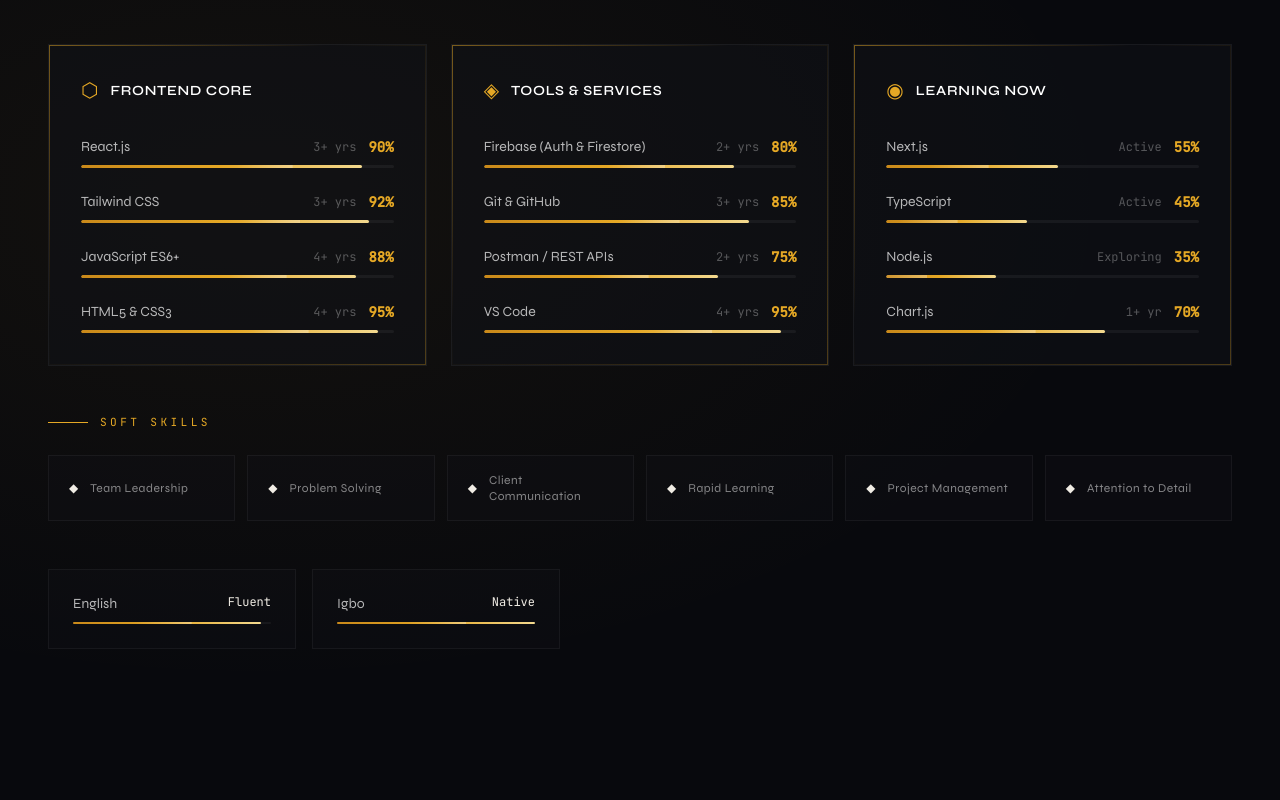
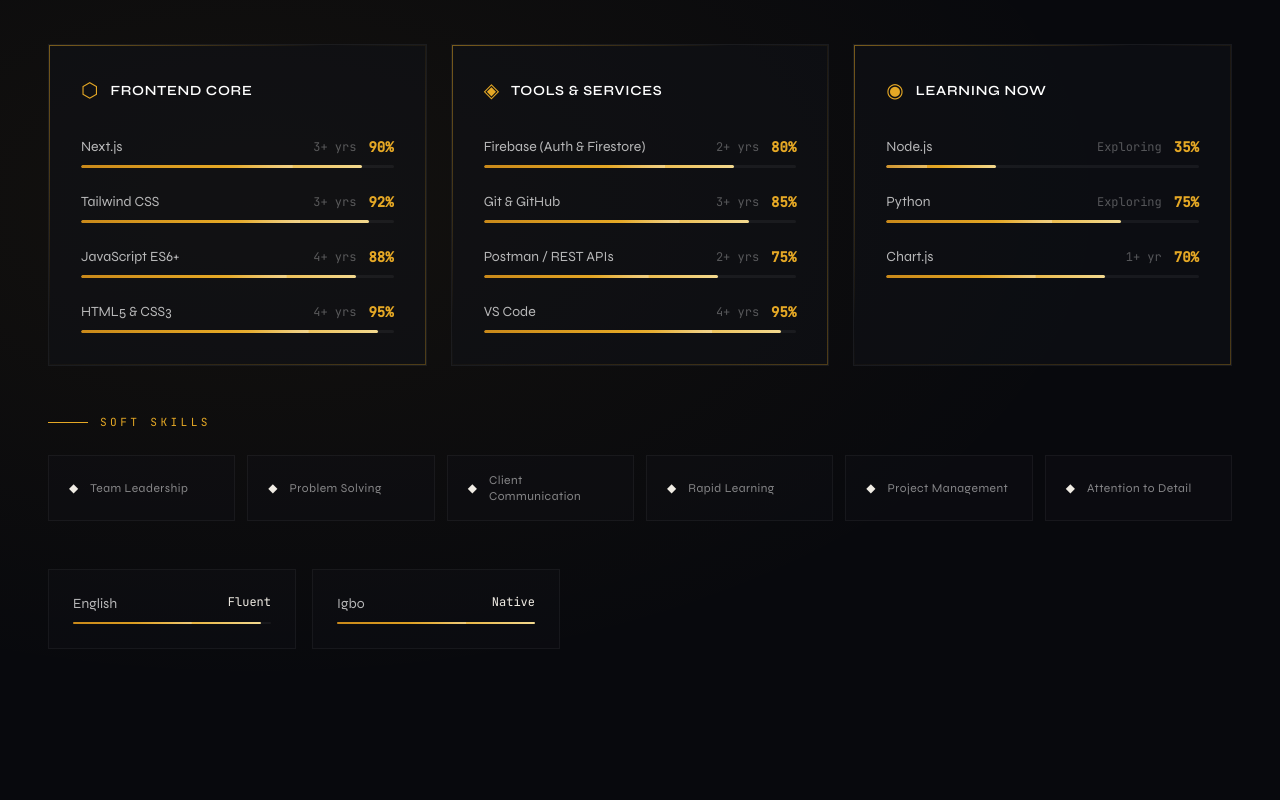
Before and after one commit to NJWILD/MY-PORTFOLIO, a Next.js app: page / in a window 1280 px wide. Shown: the part 2280-3080 px from the top of the page. Built offline with nearby package versions, Linux system fonts and the light colour scheme.

Commit message:
Updated portfolio

```diff
--- a/components/Education.js
+++ b/components/Education.js
@@ -24,11 +24,11 @@
   },
   {
     title:    'Next.js & TypeScript',
-    platform: 'Currently Learning · Active',
-    icon:     '◆',
-    desc:     'Currently expanding into Next.js App Router, Server Components, TypeScript type systems, and fullstack development patterns.',
+    platform: 'Self-directed Learning',
+    icon:     '⬡',
+    desc:     'Expanding into Next.js App Router, Server Components, TypeScript type systems, and fullstack development patterns.',
     skills:   ['Next.js', 'TypeScript', 'App Router', 'SSR/SSG'],
-    active:   true,
+    active:   false,
   },
 ]
 
--- a/components/Skills.js
+++ b/components/Skills.js
@@ -6,7 +6,7 @@
     category: 'Frontend Core',
     icon: '⬡',
     skills: [
-      { name: 'React.js',        level: 90, years: '3+ yrs' },
+      { name: 'Next.js',        level: 90, years: '3+ yrs' },
       { name: 'Tailwind CSS',    level: 92, years: '3+ yrs' },
       { name: 'JavaScript ES6+', level: 88, years: '4+ yrs' },
       { name: 'HTML5 & CSS3',    level: 95, years: '4+ yrs' },
@@ -26,9 +26,8 @@
     category: 'Learning Now',
     icon: '◉',
     skills: [
-      { name: 'Next.js',     level: 55, years: 'Active' },
-      { name: 'TypeScript',  level: 45, years: 'Active' },
-      { name: 'Node.js',     level: 35, years: 'Exploring' },
+      { name: 'Node.js', level: 35, years: 'Exploring' },
+      { name: 'Python', level: 75, years: 'Exploring' },
       { name: 'Chart.js',    level: 70, years: '1+ yr' },
     ],
   },
```
